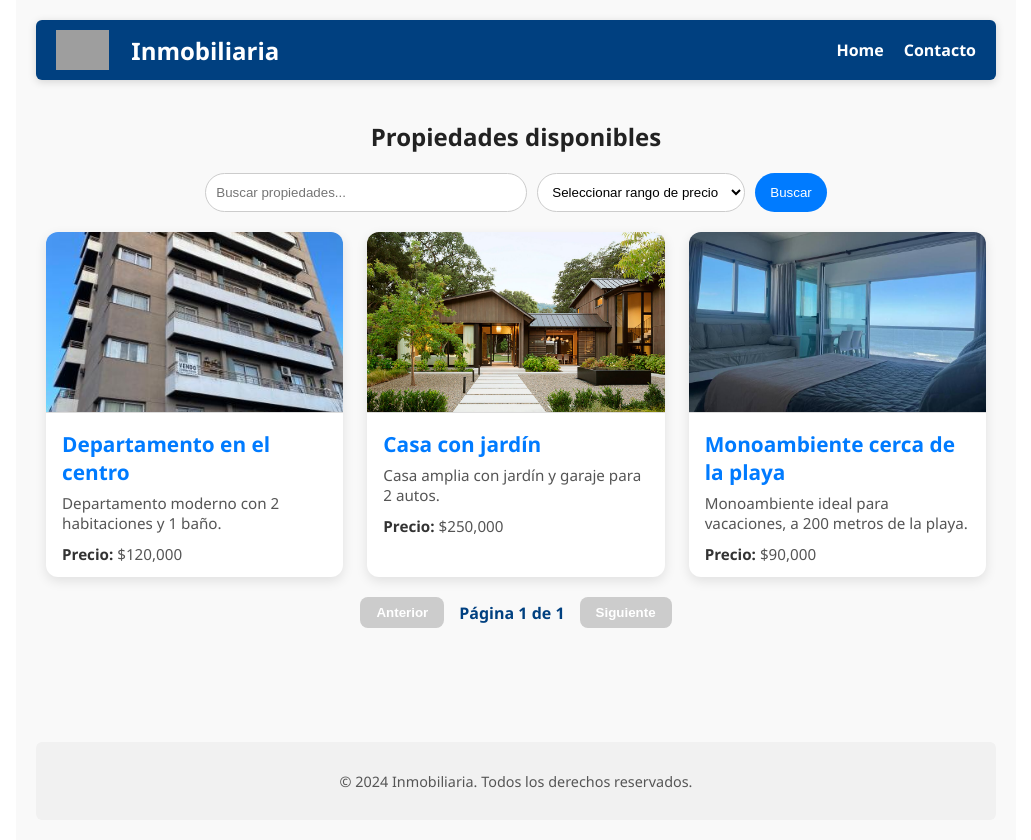
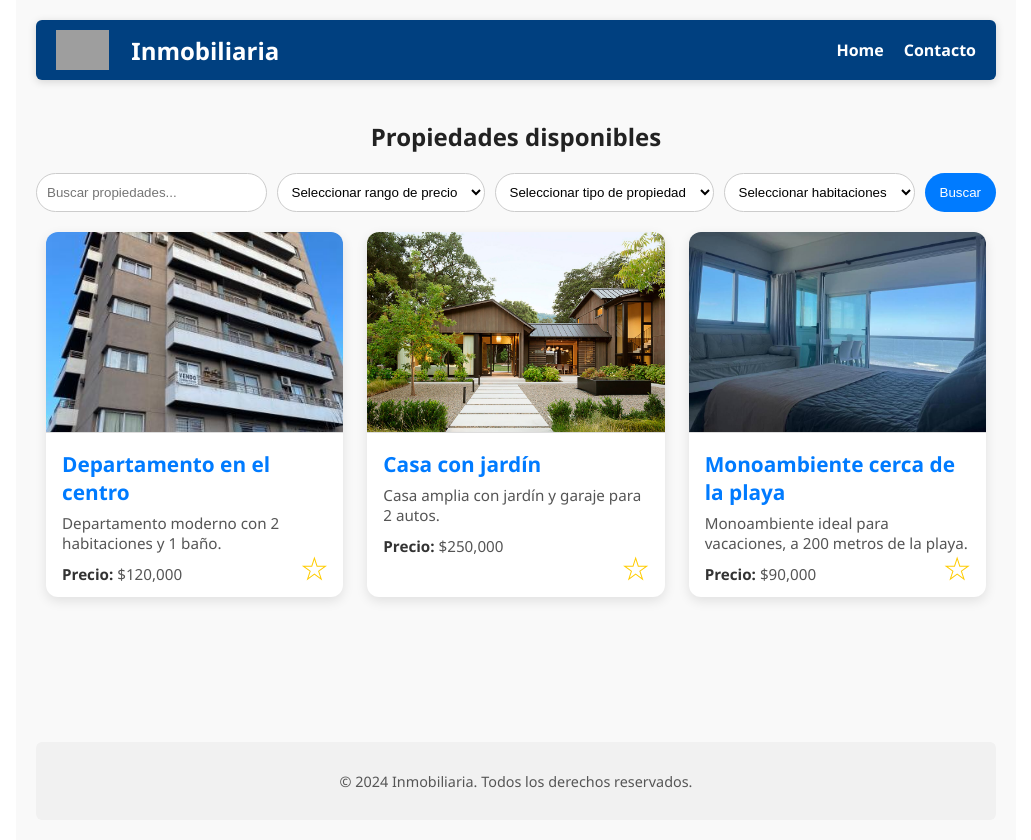
Before and after one commit to MatiasRodriguez21/inmobiliaria-app, a React (Create React App) app: page / in a window 1280 px wide. Shown: the whole page, without its empty margins (124-1155 px from the left). Built offline with nearby package versions, Linux system fonts and the light colour scheme; grey boxes are pictures that could not be loaded.

Commit message:
Cambios en funcionalidad de búsqueda y estilos

```diff
--- a/src/App.css
+++ b/src/App.css
@@ -33,6 +33,7 @@ h1, h2 {
   transition: transform 0.3s ease, box-shadow 0.3s ease;
   cursor: pointer;
   text-decoration: none; /* Eliminar subrayado */
+  position: relative; /* Para posicionar el botón de favoritos */
 }
 
 .propiedad-card:hover {
@@ -42,9 +43,28 @@ h1, h2 {
 
 .propiedad-card img {
   width: 100%;
-  height: 180px;
-  object-fit: cover;
+  height: 200px; /* Altura uniforme para todas las imágenes */
+  object-fit: cover; /* Mantener proporción y recortar si es necesario */
   border-bottom: 1px solid #ddd;
+  transition: transform 0.3s ease, box-shadow 0.3s ease;
+}
+
+.propiedad-card:hover {
+  box-shadow: 0 8px 16px rgba(0,0,0,0.3);
+  transform: scale(1.03);
+}
+
+.property-detail {
+  padding-bottom: 40px;
+}
+
+.propiedades-lista {
+  margin-top: 30px;
+  margin-bottom: 40px;
+}
+
+.map-container {
+  margin-bottom: 40px !important;
 }
 
 .propiedad-card h3 {
@@ -58,10 +78,17 @@ h1, h2 {
   color: #555;
   font-size: 0.95rem;
   line-height: 1.3;
+  text-align: left; /* Asegura que el texto esté alineado a la izquierda */
+  word-wrap: break-word; /* Evita que palabras largas se salgan del contenedor */
 }
 
 .propiedad-card p strong {
   color: #333;
+}
+
+/* Quitar subrayado en los textos de las tarjetas */
+.propiedad-card a {
+  text-decoration: none;
 }
 
 /* Estilos para el header */
@@ -552,3 +579,56 @@ h1, h2 {
 .home .propiedades-lista {
   margin-top: 20px;
 }
+
+/* Estilos para el botón de favoritos */
+.favorito-btn {
+  position: absolute;
+  bottom: 10px;
+  right: 10px;
+  background: none;
+  border: none;
+  cursor: pointer;
+  font-size: 1.8rem;
+  color: transparent;
+  -webkit-text-stroke: 1px #ffcc00; /* Silueta de la estrella */
+  transition: transform 0.3s, color 0.3s;
+}
+
+.favorito-btn:hover {
+  transform: scale(1.2);
+}
+
+.favorito-btn.favorito {
+  color: #ffcc00; /* Estrella rellena */
+  -webkit-text-stroke: 0; /* Quitar silueta */
+}
+
+/* Eliminando estilos para la leyenda de favoritos */
+.favorito-leyenda {
+  display: none;
+}
+
+/* Ajustar la posición del botón de favoritos */
+.propiedad-card .favorito-btn {
+  margin-top: auto; /* Asegura que el botón se alinee correctamente */
+  display: block;
+  text-align: center;
+}
+
+/* Estilos para el botón de volver al listado */
+.btn-back {
+  background-color: #004080;
+  color: white;
+  border: none;
+  padding: 10px 15px;
+  border-radius: 8px;
+  cursor: pointer;
+  font-weight: 600;
+  margin-bottom: 20px;
+  transition: background-color 0.3s, transform 0.3s;
+}
+
+.btn-back:hover {
+  background-color: #00264d;
+  transform: scale(1.05);
+}
--- a/src/components/Home.jsx
+++ b/src/components/Home.jsx
@@ -2,55 +2,95 @@ import React, { useState, useEffect } from 'react';
 import { Link } from 'react-router-dom';
 import SearchFilter from './SearchFilter';
 
-// Componente Home que muestra el título principal de la aplicación y la lista de propiedades con paginación
+// Componente Home que muestra el título principal de la aplicación y la lista de propiedades con infinite scroll y favoritos
 const Home = ({ propiedades }) => {
   const [filteredPropiedades, setFilteredPropiedades] = useState(propiedades);
-  const [currentPage, setCurrentPage] = useState(1);
-  const propiedadesPorPagina = 5;
+  const [visiblePropiedades, setVisiblePropiedades] = useState([]);
+  const [hasMore, setHasMore] = useState(true);
+  const propiedadesPorCarga = 5;
+  const [favoritos, setFavoritos] = useState(() => {
+    const saved = localStorage.getItem('favoritos');
+    return saved ? JSON.parse(saved) : [];
+  });
+  const [favoritoMensaje, setFavoritoMensaje] = useState(null); // Estado para mostrar el mensaje
 
-  // Calcular propiedades para la página actual
-  const indexUltimaPropiedad = currentPage * propiedadesPorPagina;
-  const indexPrimeraPropiedad = indexUltimaPropiedad - propiedadesPorPagina;
-  const propiedadesActuales = filteredPropiedades.slice(indexPrimeraPropiedad, indexUltimaPropiedad);
+  useEffect(() => {
+    // Inicializar las propiedades visibles
+    setVisiblePropiedades(propiedades.slice(0, propiedadesPorCarga));
+    setHasMore(propiedades.length > propiedadesPorCarga);
+  }, [propiedades]);
 
-  // Cambiar página
-  const paginate = (pageNumber) => setCurrentPage(pageNumber);
-
-  // Resetear página a 1 cuando cambian las propiedades filtradas
   useEffect(() => {
-    setCurrentPage(1);
+    // Reiniciar las propiedades visibles cuando cambian los filtros
+    setVisiblePropiedades(filteredPropiedades.slice(0, propiedadesPorCarga));
+    setHasMore(filteredPropiedades.length > propiedadesPorCarga);
   }, [filteredPropiedades]);
 
-  // Número total de páginas
-  const totalPaginas = Math.ceil(filteredPropiedades.length / propiedadesPorPagina);
+  const cargarMasPropiedades = () => {
+    const nuevasPropiedades = filteredPropiedades.slice(
+      visiblePropiedades.length,
+      visiblePropiedades.length + propiedadesPorCarga
+    );
+    setVisiblePropiedades((prev) => [...prev, ...nuevasPropiedades]);
+    setHasMore(visiblePropiedades.length + nuevasPropiedades.length < filteredPropiedades.length);
+  };
+
+  const handleScroll = () => {
+    if (
+      window.innerHeight + document.documentElement.scrollTop >=
+        document.documentElement.offsetHeight - 100 &&
+      hasMore
+    ) {
+      cargarMasPropiedades();
+    }
+  };
+
+  useEffect(() => {
+    window.addEventListener('scroll', handleScroll);
+    return () => window.removeEventListener('scroll', handleScroll);
+  }, [hasMore, visiblePropiedades]);
+
+  const toggleFavorito = (id) => {
+    let updatedFavoritos;
+    if (favoritos.includes(id)) {
+      updatedFavoritos = favoritos.filter((favId) => favId !== id);
+    } else {
+      updatedFavoritos = [...favoritos, id];
+      setFavoritoMensaje(id); // Mostrar mensaje para la propiedad agregada
+      setTimeout(() => setFavoritoMensaje(null), 2000); // Ocultar mensaje después de 2 segundos
+    }
+    setFavoritos(updatedFavoritos);
+    localStorage.setItem('favoritos', JSON.stringify(updatedFavoritos));
+  };
 
   return (
     <div className="home">
       <h2>Propiedades disponibles</h2>
       <SearchFilter propiedades={propiedades} setFilteredPropiedades={setFilteredPropiedades} />
       <div className="propiedades-lista">
-        {propiedadesActuales.length === 0 ? (
+        {visiblePropiedades.length === 0 ? (
           <p>No se encontraron propiedades que coincidan con la búsqueda.</p>
         ) : (
-          propiedadesActuales.map((propiedad) => (
-            <Link to={`/property/${propiedad.id}`} key={propiedad.id} className="propiedad-card">
-              <img src={propiedad.imagen} alt={propiedad.titulo} />
-              <h3>{propiedad.titulo}</h3>
-              <p>{propiedad.descripcion}</p>
-              <p><strong>Precio:</strong> ${propiedad.precio.toLocaleString()}</p>
-            </Link>
+          visiblePropiedades.map((propiedad) => (
+            <div key={propiedad.id} className="propiedad-card">
+              <Link to={`/property/${propiedad.id}`} className="propiedad-link">
+                <img src={propiedad.imagen} alt={propiedad.titulo} />
+                <h3>{propiedad.titulo}</h3>
+                <p>{propiedad.descripcion}</p>
+                <p><strong>Precio:</strong> ${propiedad.precio.toLocaleString()}</p>
+              </Link>
+              <button
+                className={`favorito-btn ${favoritos.includes(propiedad.id) ? 'favorito' : ''}`}
+                onClick={() => toggleFavorito(propiedad.id)}
+              >
+                ★
+              </button>
+              {favoritoMensaje === propiedad.id && (
+                <p className="favorito-leyenda mostrar">Propiedad agregada a favoritos</p>
+              )}
+            </div>
           ))
         )}
-      </div>
-      {/* Controles de paginación */}
-      <div className="pagination">
-        <button onClick={() => paginate(currentPage - 1)} disabled={currentPage === 1}>
-          Anterior
-        </button>
-        <span>Página {currentPage} de {totalPaginas}</span>
-        <button onClick={() => paginate(currentPage + 1)} disabled={currentPage === totalPaginas}>
-          Siguiente
-        </button>
       </div>
     </div>
   );
--- a/src/components/SearchFilter.jsx
+++ b/src/components/SearchFilter.jsx
@@ -4,6 +4,8 @@ import React, { useState } from 'react';
 const SearchFilter = ({ propiedades, setFilteredPropiedades }) => {
   const [searchTerm, setSearchTerm] = useState('');
   const [priceRange, setPriceRange] = useState('');
+  const [propertyType, setPropertyType] = useState(''); // Nuevo estado para tipo de propiedad
+  const [rooms, setRooms] = useState(''); // Nuevo estado para cantidad de habitaciones
 
   const handleSearch = (event) => {
     const value = event.target.value;
@@ -15,11 +17,23 @@ const SearchFilter = ({ propiedades, setFilteredPropiedades }) => {
     setPriceRange(value);
   };
 
+  const handlePropertyTypeChange = (event) => {
+    const value = event.target.value;
+    setPropertyType(value);
+  };
+
+  const handleRoomsChange = (event) => {
+    const value = event.target.value;
+    setRooms(value);
+  };
+
   const handleSearchClick = () => {
     let filtered = propiedades;
 
     console.log("Término de búsqueda:", searchTerm); // Para depuración
     console.log("Rango de precio:", priceRange); // Para depuración
+    console.log("Tipo de propiedad:", propertyType); // Para depuración
+    console.log("Cantidad de habitaciones:", rooms); // Para depuración
 
     // Filtrar por término de búsqueda
     if (searchTerm) {
@@ -39,6 +53,16 @@ const SearchFilter = ({ propiedades, setFilteredPropiedades }) => {
       });
     }
 
+    // Filtrar por tipo de propiedad
+    if (propertyType) {
+      filtered = filtered.filter(propiedad => propiedad.tipo === propertyType);
+    }
+
+    // Filtrar por cantidad de habitaciones
+    if (rooms) {
+      filtered = filtered.filter(propiedad => propiedad.habitaciones === Number(rooms));
+    }
+
     console.log("Propiedades filtradas:", filtered); // Para depuración
     setFilteredPropiedades(filtered);
   };
@@ -56,7 +80,7 @@ const SearchFilter = ({ propiedades, setFilteredPropiedades }) => {
         placeholder="Buscar propiedades..."
         value={searchTerm}
         onChange={handleSearch}
-        onKeyDown={handleKeyDown} // Agregado para manejar el evento de tecla
+        onKeyDown={handleKeyDown}
       />
       <select value={priceRange} onChange={handlePriceChange} className="filter-select">
         <option value="">Seleccionar rango de precio</option>
@@ -65,6 +89,19 @@ const SearchFilter = ({ propiedades, setFilteredPropiedades }) => {
         <option value="200000-300000">$200,000 - $300,000</option>
         <option value="300000">Más de $300,000</option>
       </select>
+      <select value={propertyType} onChange={handlePropertyTypeChange} className="filter-select">
+        <option value="">Seleccionar tipo de propiedad</option>
+        <option value="casa">Casa</option>
+        <option value="departamento">Departamento</option>
+        <option value="monoambiente">Monoambiente</option>
+      </select>
+      <select value={rooms} onChange={handleRoomsChange} className="filter-select">
+        <option value="">Seleccionar habitaciones</option>
+        <option value="1">1</option>
+        <option value="2">2</option>
+        <option value="3">3</option>
+        <option value="4">4+</option>
+      </select>
       <button onClick={handleSearchClick}>Buscar</button>
     </div>
   );
```
Also changed, not shown: src/components/PropertyDetail.jsx (+25 -11 lines).
